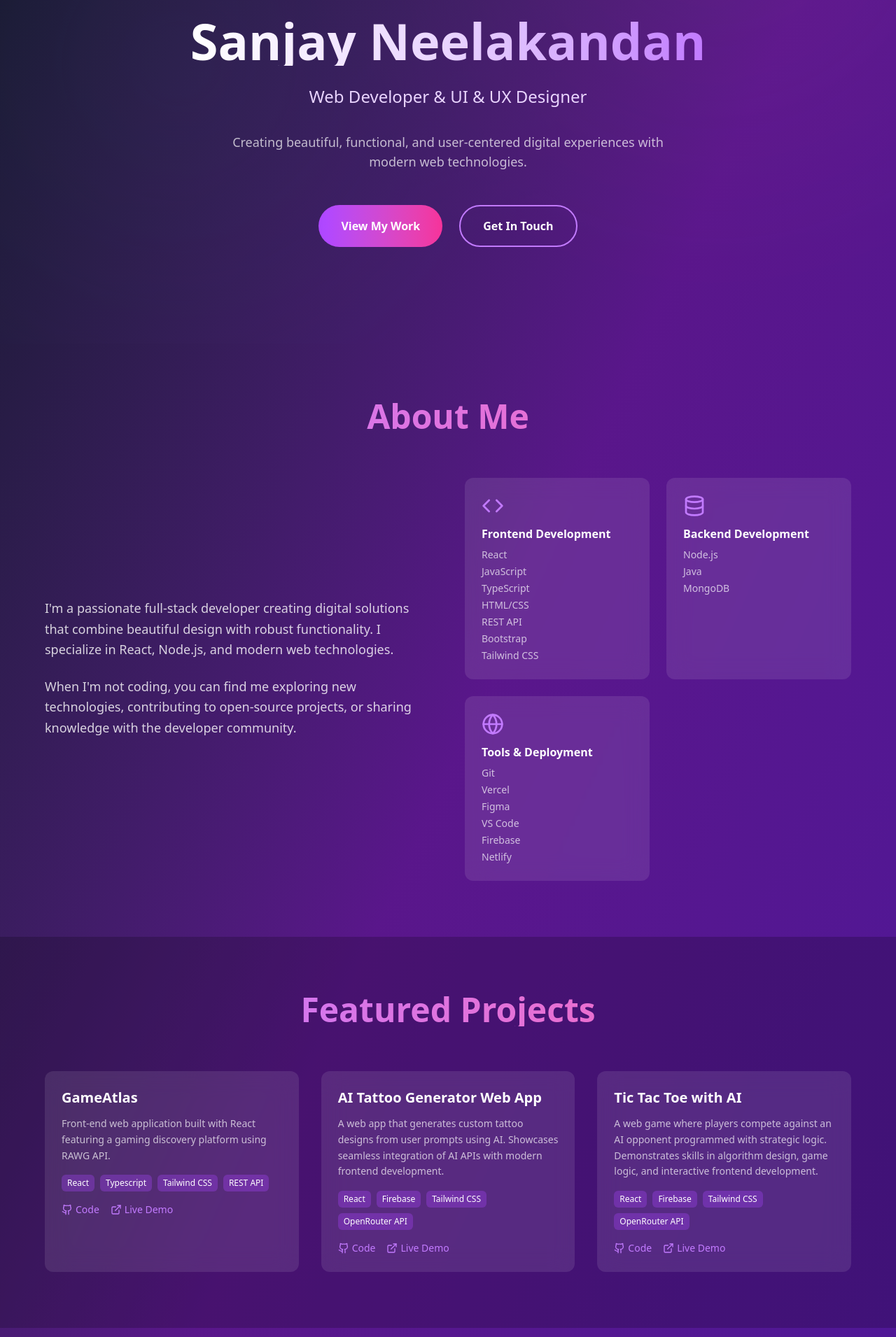
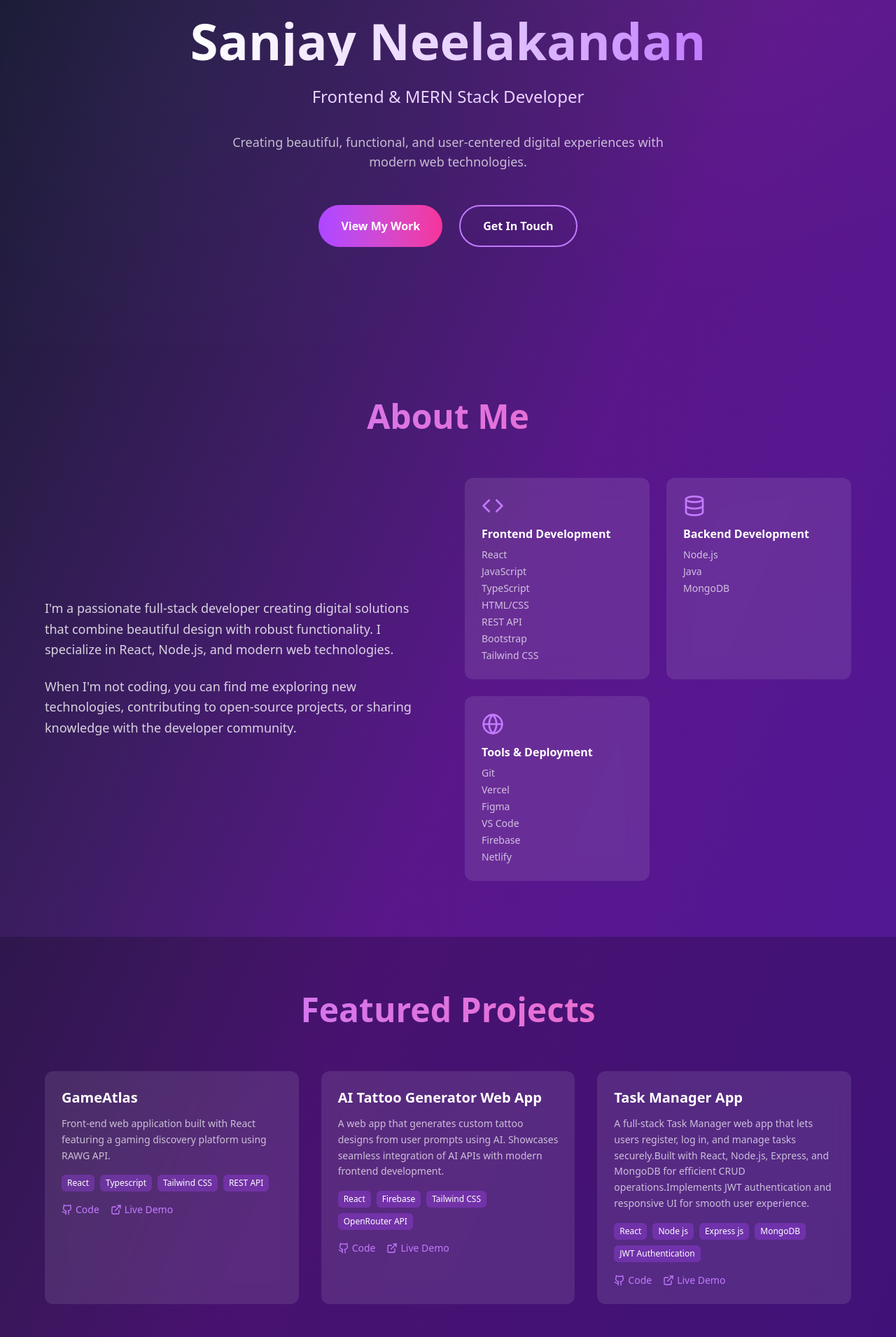
Before and after one commit to Sa5jay/Sanjay-Portfolio, a React (Vite) app: page / in a window 1280 px wide. Shown: the part 309-2220 px from the top of the page at 70% size. Built offline with nearby package versions, Linux system fonts and the light colour scheme.

Commit message:
project added

```diff
--- a/src/App.jsx
+++ b/src/App.jsx
@@ -32,11 +32,11 @@ const Portfolio = () => {
       live: "https://codejavid-apps-448w.vercel.app"
     },
     {
-      title: "Tic Tac Toe with AI",
-      description: "A web game where players compete against an AI opponent programmed with strategic logic. Demonstrates skills in algorithm design, game logic, and interactive frontend development.",
-      technologies: ["React", "Firebase", "Tailwind CSS","OpenRouter API"],
-      github: "https://github.com/Sa5jay/codejavid-apps/tree/main/Tic-Tac-Tai",
-      live: "https://codejavid-apps.vercel.app/"
+      title: "Task Manager App",
+      description: "A full-stack Task Manager web app that lets users register, log in, and manage tasks securely.Built with React, Node.js, Express, and MongoDB for efficient CRUD operations.Implements JWT authentication and responsive UI for smooth user experience.",
+      technologies: ["React", "Node js", "Express js","MongoDB","JWT Authentication"],
+      github: "https://github.com/Sa5jay/task-manager-app",
+      live: "https://task-manager-app-zeta-nine.vercel.app/"
     }
 
   ];
@@ -92,7 +92,7 @@ const Portfolio = () => {
             Sanjay Neelakandan
           </h1>
           <p className="text-xl md:text-2xl text-purple-200 mb-8 leading-relaxed">
-            Web Developer & UI & UX Designer
+            Frontend & MERN Stack Developer
           </p>
           <p className="text-lg text-white/70 mb-12 max-w-2xl mx-auto">
             Creating beautiful, functional, and user-centered digital experiences with modern web technologies.
```
